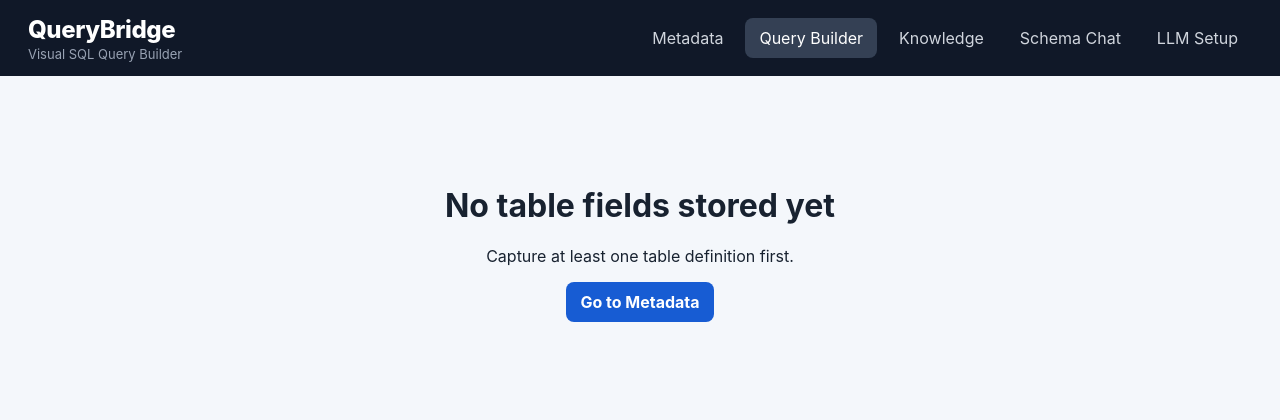
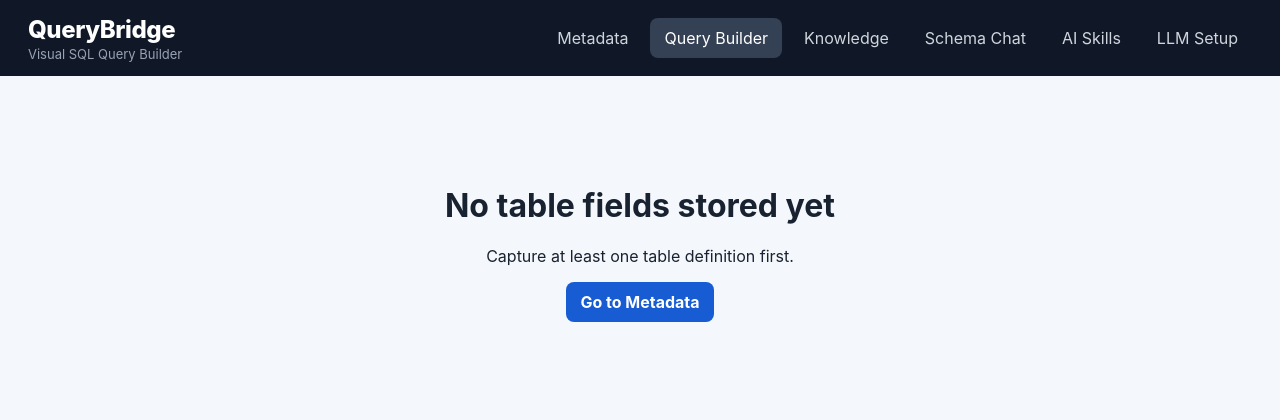
Before and after one commit to zageabb/querybridge, a Flask app: page /builder in a window 1280 px wide. Shown: the top 420 px of the page. Run offline with Flask 3, Linux system fonts and the light colour scheme; data that the repository does not hold is empty; some libraries are stand-ins or nearby versions.

Commit message:
Integrate Markdown knowledge and AI Skills navigation

```diff
--- a/templates/builder.html
+++ b/templates/builder.html
@@ -17,6 +17,7 @@
         <a class="active" href="{{ url_for('builder') }}">Query Builder</a>
         <a href="{{ url_for('knowledge') }}">Knowledge</a>
         <a href="{{ url_for('schema_chat') }}">Schema Chat</a>
+        <a href="{{ url_for('ai_skills') }}">AI Skills</a>
         <a href="{{ url_for('llm_setup') }}">LLM Setup</a>
     </nav>
 </header>
```
